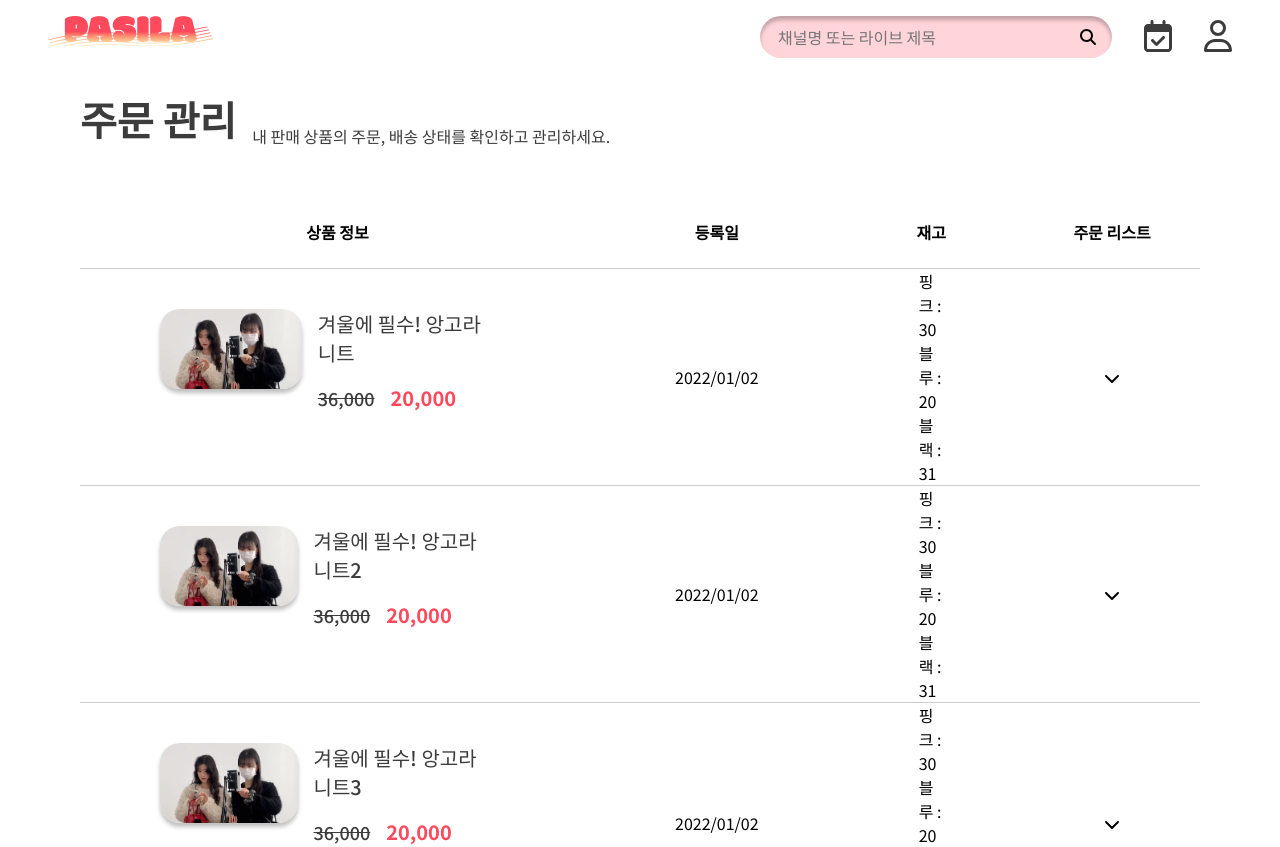
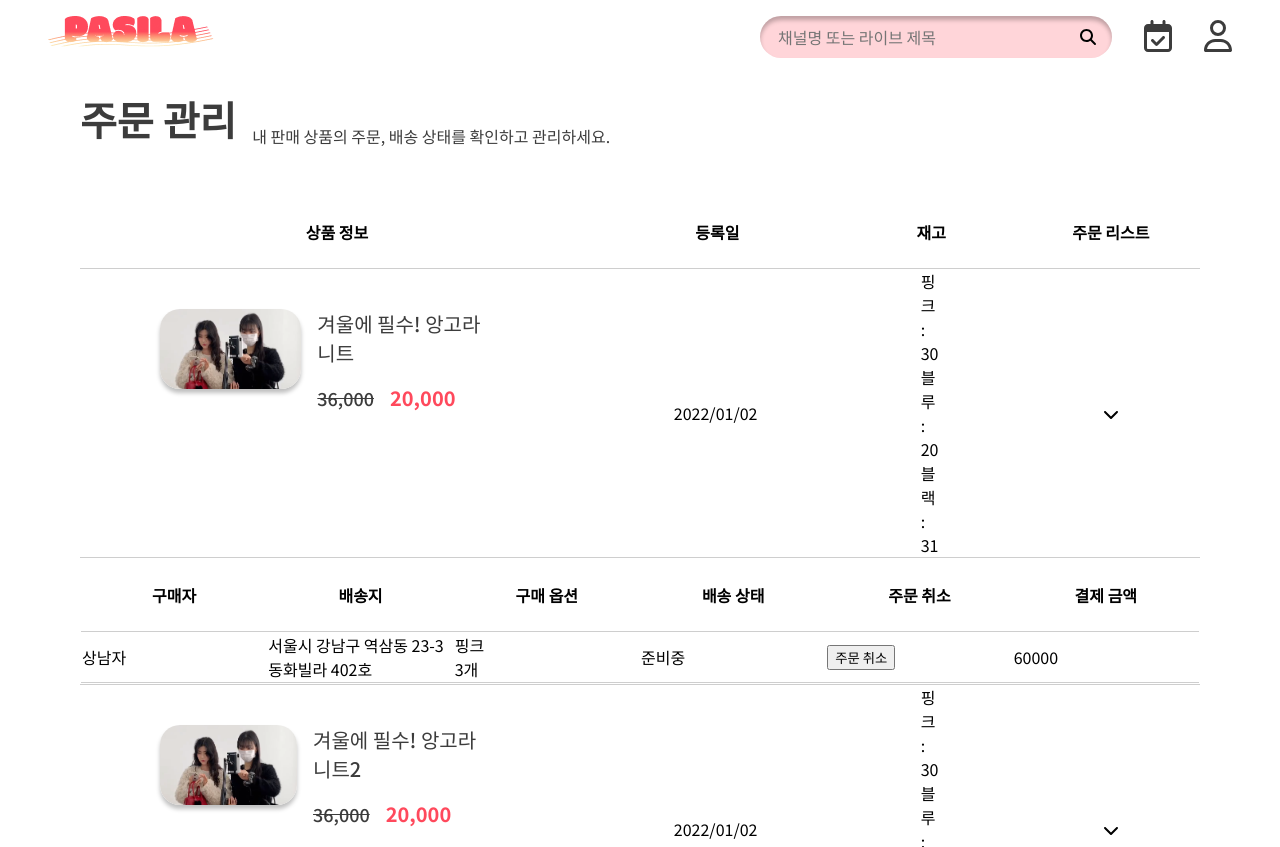
Before and after one commit to youkyoungJung/Pasila, a Vue app in the folder frontend/: page /channel/1/orders in a window 1280 px wide. Shown: the top 847 px of the page. Built offline with nearby package versions, Linux system fonts and the light colour scheme.

Commit message:
feat: [#S10P12A402-30] 주문 내역 tr 내에 table 생성

```diff
--- a/frontend/src/views/ChannelOrders.vue
+++ b/frontend/src/views/ChannelOrders.vue
@@ -22,6 +22,17 @@ const myProductList = [
         stock: 31,
         price: 36000,
         discountPrice: 20000
+      }
+    ],
+    Orders: [
+      {
+        name: '상남자',
+        address: '서울시 강남구 역삼동 23-3 동화빌라 402호',
+        productOption: { name: '핑크' },
+        order_cnt: 3,
+        status: '준비중',
+        deletedAt: '',
+        price: 60000
       }
     ]
   },
@@ -95,7 +106,8 @@ const myProductList = [
           </tr>
         </thead>
         <tbody>
-          <tr v-for="(item, index) in myProductList" :key="index">
+          <template v-for="(item, index) in myProductList" :key="index">
+            <tr>
               <td class="product">
                 <div class="thumbnail" :style="{ backgroundImage: `url(${item.thumbnail})` }"></div>
                 <div class="right">
@@ -125,6 +137,35 @@ const myProductList = [
                 </span>
               </td>
             </tr>
+            <tr>
+              <td colspan="4">
+                <table style="table-layout: fixed; width: 100%">
+                  <thead>
+                    <tr>
+                      <th>구매자</th>
+                      <th>배송지</th>
+                      <th>구매 옵션</th>
+                      <th>배송 상태</th>
+                      <th>주문 취소</th>
+                      <th>결제 금액</th>
+                    </tr>
+                  </thead>
+                  <tbody>
+                    <template v-for="(order, index3) in item.Orders" :key="index3">
+                      <tr>
+                        <td>{{ order.name }}</td>
+                        <td>{{ order.address }}</td>
+                        <td>{{ order.productOption.name }}<br />{{ order.order_cnt }}개</td>
+                        <td>{{ order.status }}</td>
+                        <td><button>주문 취소</button></td>
+                        <td>{{ order.price }}</td>
+                      </tr>
+                    </template>
+                  </tbody>
+                </table>
+              </td>
+            </tr>
+          </template>
         </tbody>
       </table>
     </section>
```
Lines whose indentation alone changed are shown as unchanged.
